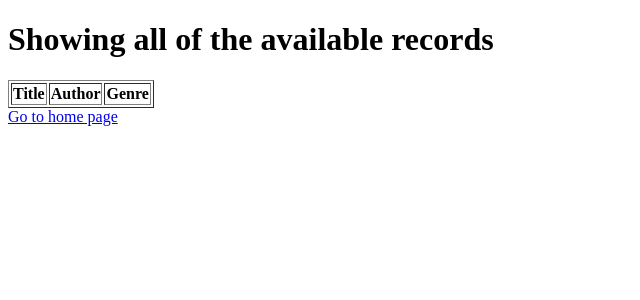
After one commit to PiotrPietrz/book_search, a Flask app: page /all_books in a window 1280 px wide. The commit adds this page. Shown: the top 300 px of the page, without its empty margins (0-640 px from the left). Run offline with Flask 2, Linux system fonts and the light colour scheme; data that the repository does not hold is empty.

Commit message:
Add subpage for showing all available records

```diff
--- a/app.py
+++ b/app.py
@@ -39,5 +39,13 @@ def form_submit():
     return flask.render_template("submission.html")
 
 
+@app.route("/all_books", methods=["GET", "POST"])
+def all_books():
+
+    items = whs.display(all=True)
+
+    return flask.render_template("all_books.html", items=items)
+
+
 if __name__ == "__main__":
     app.run(host='0.0.0.0', debug=True)
--- /dev/null
+++ b/templates/all_books.html
@@ -0,0 +1,33 @@
+<!DOCTYPE html>
+<html>
+
+<head>
+    <title>All books</title>
+</head>
+
+<body>
+    <h1>Showing all of the available records</h1>
+    <div style="width: 100%; margin: auto">
+        <table border="1" class="search_results">
+            <thead>
+                <tr style="text-align: right;">
+                    <th>Title</th>
+                    <th>Author</th>
+                    <th>Genre</th>
+                </tr>
+            </thead>
+            {% for item in items %}
+            <tbody>
+                <tr>
+                    <td>{{ item.title }}</td>
+                    <td>{{ item.author }}</td>
+                    <td>{{ item.genre }}</td>
+                </tr>
+            </tbody>
+            {% endfor %}
+        </table>
+    </div>
+    <a href="{{ url_for('index') }}">Go to home page</a>
+</body>
+
+</html>
--- a/templates/index.html
+++ b/templates/index.html
@@ -11,6 +11,7 @@
         <p>Search a book <input type="text" name="search_bar" required /></p>
         <p><input type="submit" value="Search"></p>
     </form>
+    <a href="{{ url_for('all_books') }}">See all available books</a>
     <a href="{{ url_for('add_book') }}">Add book</a>
 </body>
 
--- a/warehouse.py
+++ b/warehouse.py
@@ -37,7 +37,8 @@ class Warehouse(DataBase):
                 super().query_db(book_add)
                 print("Successfuly created database and added records.")
             except:
-                raise Exception(f"Either table creation or book insertion has failed.")
+                raise Exception(
+                    f"Either table creation or book insertion has failed.")
 
         else:
             try:
@@ -46,29 +47,45 @@ class Warehouse(DataBase):
             except:
                 raise Exception(f"Could not add the book.")
 
-    def display(self, title: str = None) -> List[Dict]:
+    def display(self, title: str = None, all: bool = False) -> List[Dict]:
         """
         Function gathering requested data. The data is then passed to jinja for loop
         in the html template.
         Returns a list of dictionaries.
         """
 
-        (author, genre) = super().query_db(
-            f"""SELECT author, genre FROM books WHERE title LIKE '%{title}%' """
-        )[0]
+        if not all:
+            (author, genre) = super().query_db(
+                f"""SELECT author, genre FROM books WHERE title LIKE '%{title}%' """
+            )[0]
 
-        search = super().query_db(
-            f"""SELECT * FROM books WHERE genre LIKE '%{genre}%' AND author NOT LIKE'%{author}%' """
-        )
+            search = super().query_db(
+                f"""SELECT * FROM books WHERE genre LIKE '%{genre}%' AND author NOT LIKE'%{author}%' """
+            )
 
-        # generating a list of dictionaries to be passed to html
-        items = []
-        for result in enumerate(search):
-            d = {}
-            d["title"] = result[1][0]
-            d["author"] = result[1][1]
-            d["genre"] = result[1][2]
+            # generating a list of dictionaries to be passed to html
+            items = []
+            for result in enumerate(search):
+                d = {}
+                d["title"] = result[1][0]
+                d["author"] = result[1][1]
+                d["genre"] = result[1][2]
 
-            items.append(d)
+                items.append(d)
+
+        else:
+            search = super().query_db(
+                f"""SELECT * FROM books"""
+            )
+
+            # generating a list of dictionaries to be passed to html
+            items = []
+            for result in enumerate(search):
+                d = {}
+                d["title"] = result[1][0]
+                d["author"] = result[1][1]
+                d["genre"] = result[1][2]
+
+                items.append(d)
 
         return items
```
